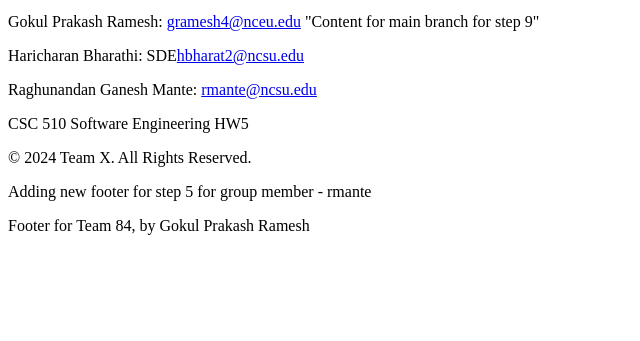
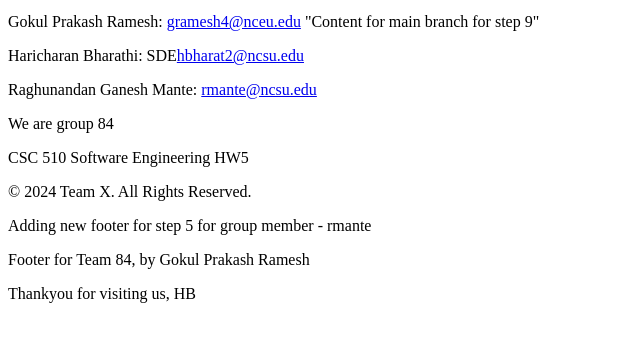
Before and after one commit to NC-State-24/HW5, a plain HTML site: page index.html in a window 1280 px wide. Shown: the part 101-442 px from the top of the page, without its empty margins (0-640 px from the left). Drawn offline with Linux system fonts and the light colour scheme.

Commit message:
Changed footer text

```diff
--- a/index.html
+++ b/index.html
@@ -9,11 +9,13 @@
     <p>Gokul Prakash Ramesh: <a href="mailto:gramesh4@nceu.edu">gramesh4@nceu.edu</a> "Content for main branch for step 9"</p>
     <p>Haricharan Bharathi: SDE<a href="mailto:hbharat2@ncsu.edu">hbharat2@ncsu.edu</a></p>
     <p>Raghunandan Ganesh Mante: <a href="mailto:rmante@ncsu.edu">rmante@ncsu.edu</a></p>
+    <p>We are group 84</p>
 	<footer>
 		<p>CSC 510 Software Engineering HW5</p>
         <p>&copy; 2024 Team X. All Rights Reserved.</p>
 		<p>Adding new footer for step 5 for group member - rmante</p>
         <p>Footer for Team 84, by Gokul Prakash Ramesh</p>
+        <p>Thankyou for visiting us, HB</p>
     </footer>
 </body>
 </html>
```
